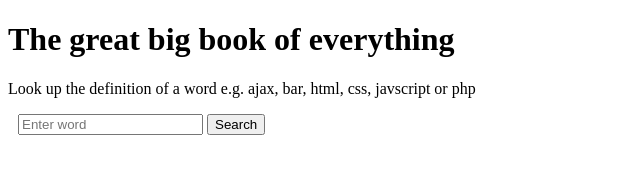
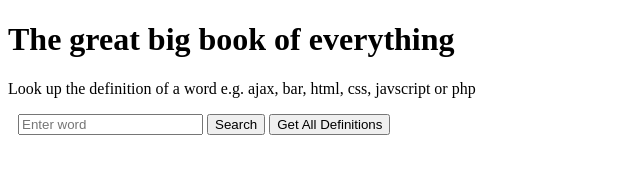
Before and after one commit to kevel01/info2180-lab6, a plain HTML site: page index.html in a window 1280 px wide. Shown: the whole page, without its empty margins (0-640 px from the left). Drawn offline with Linux system fonts and the light colour scheme.

Commit message:
exercise 4

```diff
--- a/index.html
+++ b/index.html
@@ -10,6 +10,7 @@
 			<form action="#" method="GET" style="margin-left:10px;">
 				<input type="text" value ="" placeholder="Enter word"/>
 				<input type="button" value ="Search"/>
+				<input type="button" value ="Get All Definitions"/>
 			</form>
 		<div id="result"></div>
 	</body>
```
